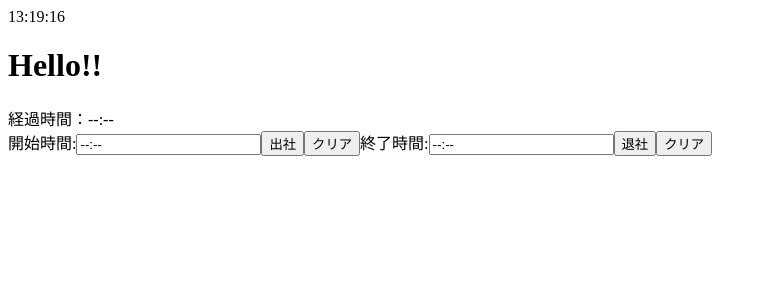
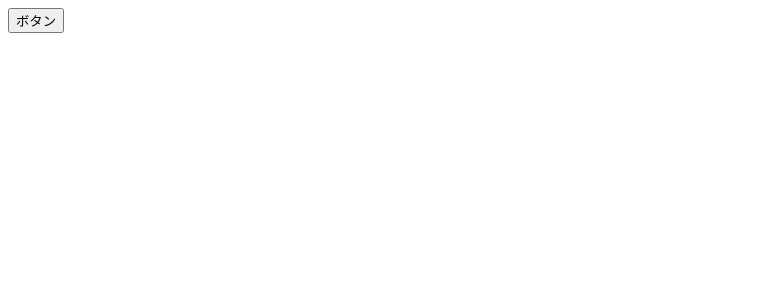
Before and after one commit to akami0000/my-flex-timer, a React app: page / in a window 1280 px wide. Shown: the top 300 px of the page, without its empty margins (0-767 px from the left). Built offline with nearby package versions, Linux system fonts and the light colour scheme.

Commit message:
material-ui試作

```diff
--- a/src/web/App.tsx
+++ b/src/web/App.tsx
@@ -1,6 +1,13 @@
 import './App.css';
 import React from 'react';
 import { useEffect, useState, useCallback, useRef } from 'react';
+import { createMuiTheme, ThemeProvider } from '@material-ui/core/styles';
+import CssBaseline from '@material-ui/core/CssBaseline';
+import Box from '@material-ui/core/Box';
+import { Grid } from '@material-ui/core';
+import { AppBar, Toolbar, Typography } from '@material-ui/core';
+import AccountCircleOutlinedIcon from '@material-ui/icons/AccountCircleOutlined';
+import Button from '@mui/material/Button'; // Button UIをインストール
 
 interface Time {
   h: number;
@@ -161,39 +168,45 @@
   };
 
   return (
-    <div className="container">
-      {h.toString().padStart(2, '0')}:{m.toString().padStart(2, '0')}:
-      {s.toString().padStart(2, '0')}
-      <h1>Hello!!</h1>
-      <div>{elapsedTime ? `経過時間：${formatTime(elapsedTime)}` : '経過時間：--:--'}</div>
-      {/* <div>{workStartTime ? `開始時間：${formatTime(workStartTime)}` : '開始時間：--:--'}</div> */}
-      <label htmlFor="name">開始時間:</label>
-      <input
-        type="text"
-        id="startTime"
-        name="name"
-        value={startText}
-        required
-        minLength={parseInt('4')}
-        maxLength={parseInt('5')}
-        onChange={handleChangeStart}
-      ></input>
-      <button onClick={workStart}>出社</button>
-      <button onClick={workStartClear}>クリア</button>
-      {/* <div>{workEndTime ? `${formatTime(workEndTime)}` : '終了時間：--:--'}</div> */}
-      <label htmlFor="name">終了時間:</label>
-      <input
-        type="text"
-        id="endTime"
-        name="name"
-        value={endText}
-        required
-        minLength={parseInt('4')}
-        maxLength={parseInt('5')}
-        onChange={handleChangeEnd}
-      ></input>
-      <button onClick={workEnd}>退社</button>
-      <button onClick={workEndClear}>クリア</button>
+    // <div className="container">
+    //   {h.toString().padStart(2, '0')}:{m.toString().padStart(2, '0')}:
+    //   {s.toString().padStart(2, '0')}
+    //   <h1>Hello!!</h1>
+    //   <div>{elapsedTime ? `経過時間：${formatTime(elapsedTime)}` : '経過時間：--:--'}</div>
+    //   {/* <div>{workStartTime ? `開始時間：${formatTime(workStartTime)}` : '開始時間：--:--'}</div> */}
+    //   <label htmlFor="name">開始時間:</label>
+    //   <input
+    //     type="text"
+    //     id="startTime"
+    //     name="name"
+    //     value={startText}
+    //     required
+    //     minLength={parseInt('4')}
+    //     maxLength={parseInt('5')}
+    //     onChange={handleChangeStart}
+    //   ></input>
+    //   <button onClick={workStart}>出社</button>
+    //   <button onClick={workStartClear}>クリア</button>
+    //   {/* <div>{workEndTime ? `${formatTime(workEndTime)}` : '終了時間：--:--'}</div> */}
+    //   <label htmlFor="name">終了時間:</label>
+    //   <input
+    //     type="text"
+    //     id="endTime"
+    //     name="name"
+    //     value={endText}
+    //     required
+    //     minLength={parseInt('4')}
+    //     maxLength={parseInt('5')}
+    //     onChange={handleChangeEnd}
+    //   ></input>
+    //   <button onClick={workEnd}>退社</button>
+    //   <button onClick={workEndClear}>クリア</button>
+    //   <Box p={2} bgcolor="primary.dark" width={100} height={100}>
+    //     hoge
+    //   </Box>
+    // </div>
+    <div>
+      <Button variant="contained">ボタン</Button>
     </div>
   );
 };
--- a/src/web/index.html
+++ b/src/web/index.html
@@ -5,6 +5,8 @@
     <!-- CSP の設定 https://developer.mozilla.org/ja/docs/Web/HTTP/CSP -->
     <meta http-equiv="Content-Security-Policy" content="default-src 'self';" />
     <meta name="viewport" content="width=device-width, initial-scale=1.0" />
+    <link rel="stylesheet" href="https://fonts.googleapis.com/css?family=Roboto:300,400,500,700&display=swap" />
+    <link rel="stylesheet" href="https://fonts.googleapis.com/icon?family=Material+Icons" />
     <title>Electron App</title>
   </head>
   <body>
```
Also changed, not shown: package.json (+11 -5 lines), src/web/index.tsx (+6 -6 lines), 1 other file (tests, documents, lock files or other folders).
